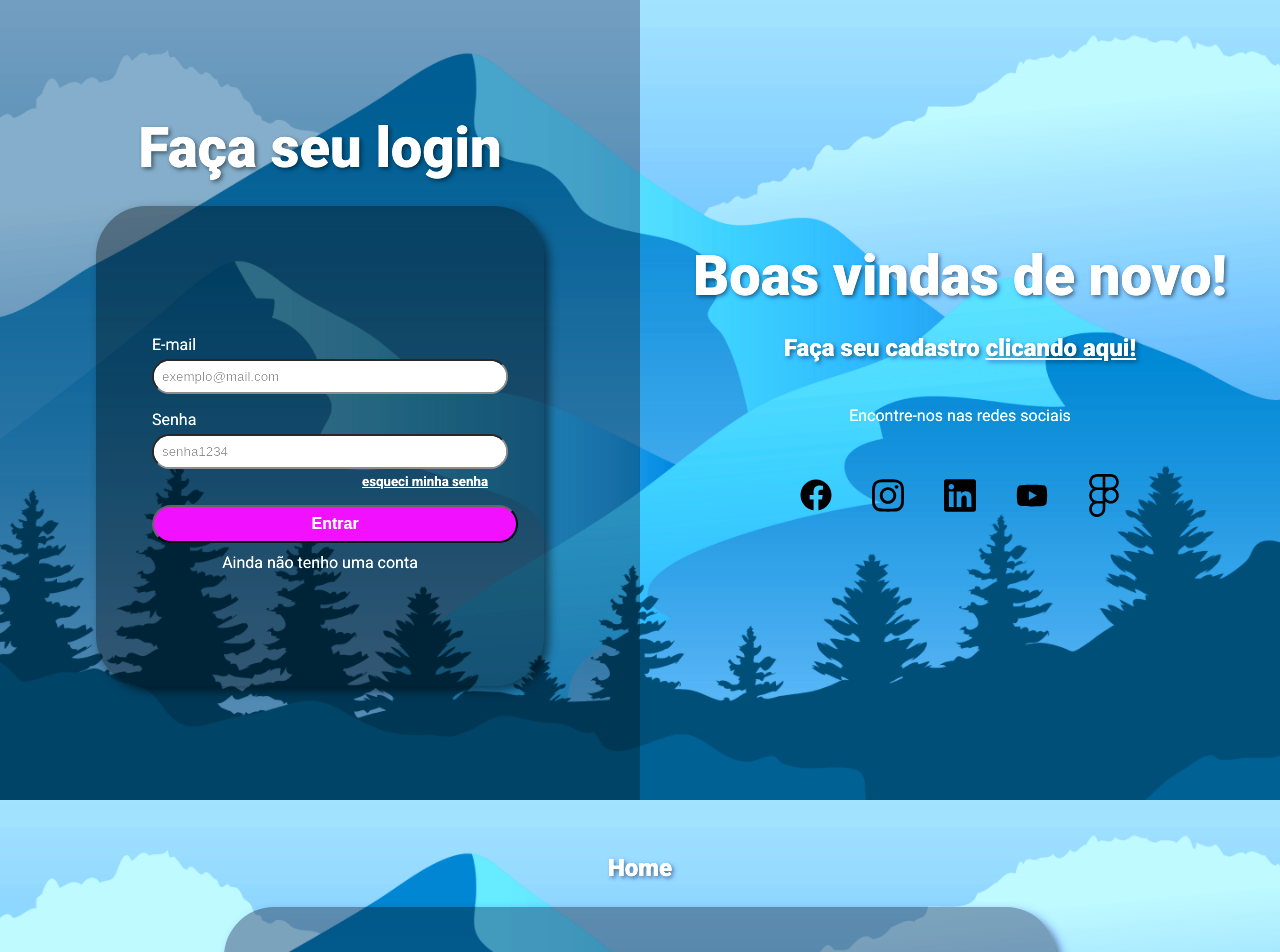
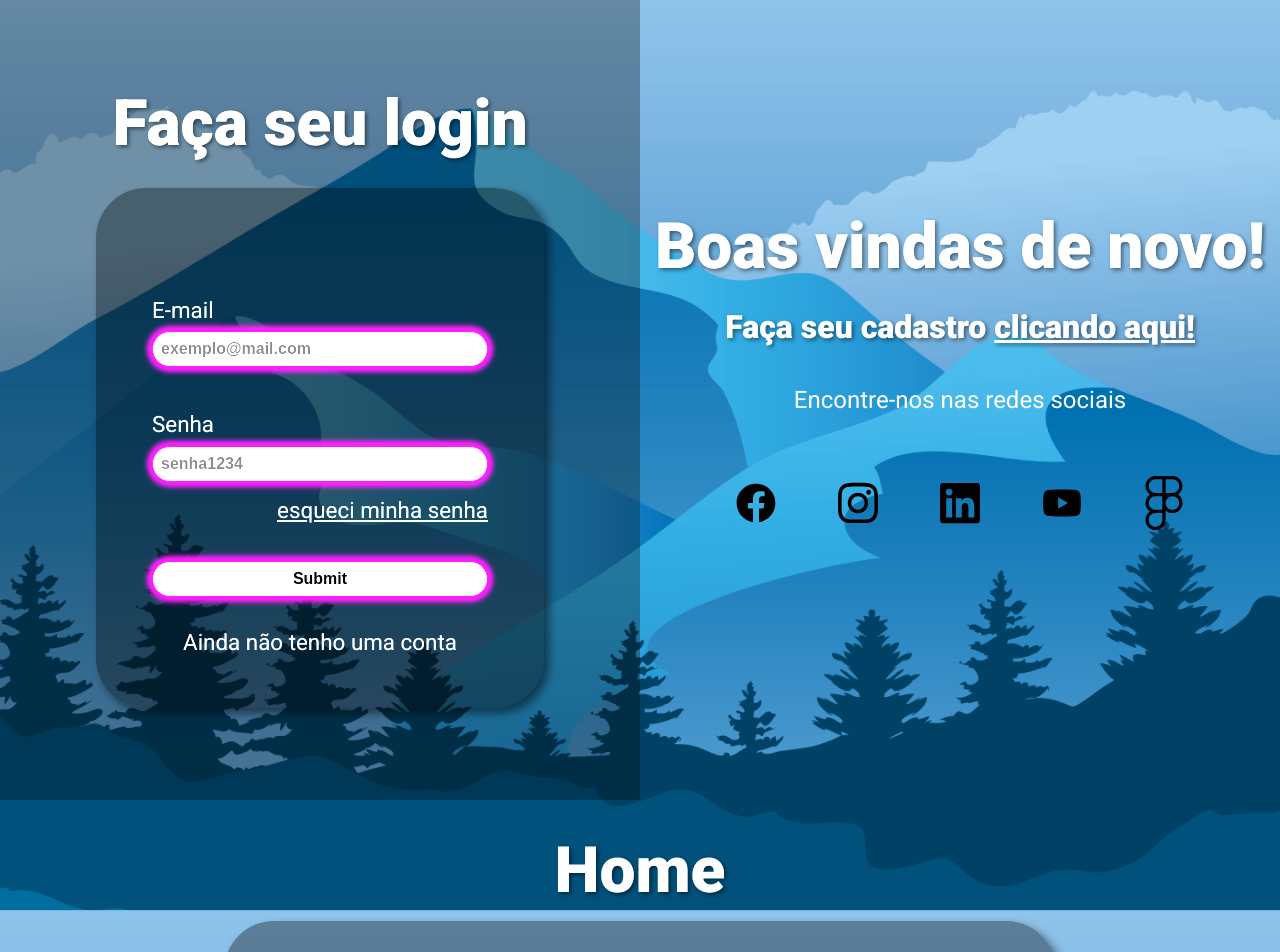
Before and after one commit to thiagocarvalhodemello/LoginPage, a plain HTML site: page index.html in a window 1280 px wide. Shown: the top 952 px of the page. Drawn offline with Linux system fonts and the light colour scheme.

Commit message:
refaturando codigo

```diff
--- a/index.html
+++ b/index.html
@@ -4,6 +4,7 @@
     <meta charset="UTF-8">
     <meta name="viewport" content="width=device-width, initial-scale=1.0">
     <title>LoginPage</title>
+    <link rel="stylesheet" href="/src/assets/css/reset.css">
     <link rel="stylesheet" href="/src/assets/css/style.css">
     <link rel="preconnect" href="https://fonts.googleapis.com">
     <link rel="preconnect" href="https://fonts.gstatic.com" crossorigin>
@@ -25,7 +26,7 @@
                         <h5><a href="#">esqueci minha senha</a></h5>
                     </div>
                     <div class="form-group">
-                        <button type="submit">Entrar</button>
+                        <input type="submit" placeholder="Entrar" >
                         <a href="#">Ainda não tenho uma conta</a>
                     </div>
                 </form>
--- /dev/null
+++ b/src/assets/css/reset.css
@@ -0,0 +1,48 @@
+/* http://meyerweb.com/eric/tools/css/reset/
+   v2.0 | 20110126
+   License: none (public domain)
+*/
+
+html, body, div, span, applet, object, iframe,
+h1, h2, h3, h4, h5, h6, p, blockquote, pre,
+a, abbr, acronym, address, big, cite, code,
+del, dfn, em, img, ins, kbd, q, s, samp,
+small, strike, strong, sub, sup, tt, var,
+b, u, i, center,
+dl, dt, dd, ol, ul, li,
+fieldset, form, label, legend,
+table, caption, tbody, tfoot, thead, tr, th, td,
+article, aside, canvas, details, embed,
+figure, figcaption, footer, header, hgroup,
+menu, nav, output, ruby, section, summary,
+time, mark, audio, video {
+	margin: 0;
+	padding: 0;
+	border: 0;
+	font-size: 100%;
+	font: inherit;
+	vertical-align: baseline;
+}
+/* HTML5 display-role reset for older browsers */
+article, aside, details, figcaption, figure,
+footer, header, hgroup, menu, nav, section {
+	display: block;
+}
+body {
+	line-height: 1;
+}
+ol, ul {
+	list-style: none;
+}
+blockquote, q {
+	quotes: none;
+}
+blockquote:before, blockquote:after,
+q:before, q:after {
+	content: '';
+	content: none;
+}
+table {
+	border-collapse: collapse;
+	border-spacing: 0;
+}
--- a/src/assets/css/style.css
+++ b/src/assets/css/style.css
@@ -11,6 +11,11 @@
 }
 body{
     font-family: 'Roboto', sans-serif;
+    background-image: url('../img/Fundo.png');
+    filter: brightness(1.2);
+    background-size: cover;
+    background-position: center;
+    background-attachment: fixed;
     overflow: hidden;
 }
 
@@ -18,10 +23,7 @@ body{
 #container, #cadastro {
     display: flex;
     height: 100vh; /* Usando 100% da altura da janela do navegador */
-    background-image: url('../img/Fundo.png');
-    filter: brightness(1.2);
-    background-size: cover;
-    background-position: center;
+
 }
 
 /* Estilizando div à esquerda */
@@ -37,15 +39,14 @@ body{
 h1 {
     color: white;
     text-shadow: 2px 2px 4px rgba(0, 0, 0, 0.5);
-    margin-bottom: 25px;
-    font-size: 3.5em;
+    margin-bottom: 5%;
+    font-size: 4em;
     font-weight: 900;
 }
 h2{
     color: white;
     text-shadow: 2px 2px 4px rgba(0, 0, 0, 0.5);
-    margin-bottom: 25px;
-    font-size: 1.5em;
+    font-size: 2em;
     font-weight: 900;
 }
 .login-box {
@@ -53,40 +54,64 @@ h2{
     align-items: center;
     justify-content: center;
     width: 70%;
-    height: 60%;
+    height: 65%;
     background-color: white;
     border-radius: 50px;
     box-shadow: 5px 5px 10px rgba(0, 0, 0, 0.5);
     background: rgba(0, 0, 0, 0.35);
 }
-form{
-    width: 70%;
+.form-group{
+    display: flex;
+    flex-direction: column;
+    justify-content: space-between;
+    margin: 30px 0 30px 0;
+}
+.login-box form{
+    width: 75%;
+    height: 75%;
     color: white;
     font-size: 1em;
 }
-.form-group{
-    display: flex;
-    flex-direction: column;
-}
 .form-group label{
+    font-size: 1.4em;
     margin-top: 1rem;
 }
 
 .form-group input{
-    width: 100%;
     padding: 0.5rem;
-    margin-top: 5px;
+    font-size: 1em;
+    margin-top: 3%;
+    font-weight: 900;
+    border: 1px solid var(--cor-secundaria);
     border-radius: 25px;
+    box-shadow: 0px 0px 5px 5px var(--cor-secundaria);
     outline: none!important;
+    transition: color 0.2s ease;
+}
+
+.form-group input:hover{
+    color: rgb(116, 109, 109);
+    background-color: var(--cor-terciaria);
 }
 
 .form-group input:focus{
-    border: 3px solid var(--cor-secundaria); /* Nova cor da borda quando em foco */
+    background-color: var(--cor-terciaria);
 }
 
+.form-group a{
+    font-size: 1.4em;
+    margin-top: 10%;
+    text-align: center;
+    color: white;
+    text-decoration: none;
+}
+.form-group a:hover{
+    color: var(--cor-primaria);
+
+}
 .form-group h5{
     width: 100%;
-    margin-top: 5px;
+    margin-top: 5%;
     text-align: end;
 }
 .form-group h5 a{
@@ -95,35 +120,9 @@ form{
 }
 .form-group h5 a:hover{
     color: var(--cor-primaria);
-    font-size: 1.01em;
-    font-weight: 900;
 }
-.form-group button{
-    width: 109%;
-    padding: 0.5rem;
-    border-radius: 25px;
-    margin-top: 1rem;
-    color: white;
-    font-size: 1em;
-    font-weight: 900;
-    background-color: var(--cor-primaria);
-    transition: color 0.2s ease;
-}
-.form-group button:hover{
-    color: rgb(116, 109, 109);
-    background-color: var(--cor-terciaria);
-    border: 2px solid var(--cor-secundaria);
-}
-.form-group a{
-    margin-top: 10px;
-    text-align: center;
-    color: white;
-    text-decoration: none;
-}
-.form-group a:hover{
-    color: var(--cor-primaria);
 
-}
+
 /* Estilizando div à direita */
 .right-div {
     flex: 1; /* A segunda div também ocupará a metade do espaço disponível */
@@ -142,24 +141,24 @@ form{
 }
 .right-div p{
     color: white;
-    font-size: 1em;
-    margin-top: 3%;
+    font-size: 1.5em;
+    margin-top: 7%;
 
 }
 .social-media{
-    width: 50%;
-    height: 15%;
+    width: 70%;
+    height: 20%;
     margin-top: 2%;
     display: flex;
     justify-content: space-between;
     align-items: center;
 }
 .social-media a {
-    width: 10%;
+    width: 9%;
     transition: color 0.5s ease;
 }
 .social-media a:hover{
-    margin-top: 15%;
+    margin-top: 10%;
     width: 30%;
 }
 #cadastro{
@@ -180,12 +179,16 @@ form{
     border-radius: 50px;
     box-shadow: 5px 5px 10px rgba(0, 0, 0, 0.5);
     background: rgba(0, 0, 0, 0.35);
+    color: white;
 }
 .box-form h1,form{
     width: 75%;
 }
 .box-form h1{
     margin-top: 10%;
+}
+#cadastro h2{
+    margin-bottom: 10%;
 }
 .box-form form{
     margin-bottom: 10%;
@@ -195,8 +198,10 @@ form{
     width: 50%;
     display: flex;
     flex-direction: column;
+    margin-top: 15%;
 }
 .voltar-inicio{
+    font-size: 2em;
     color: white;
     text-decoration: none;
 }
@@ -206,21 +211,34 @@ form{
 
 
 .box-form label{
-    margin-top: 1rem;
+    font-size: 1.4em;
+    margin-top: 10%;
 }
 
 .box-form input{
     width: 80%;
     padding: 0.5rem;
-    margin-top: 5%;
+    margin-top: 3%;
     border-radius: 25px;
     outline: none!important;
     justify-content: center;
     align-items: center;
+
+    font-size: 1em;
+    font-weight: 900;
+    border: 1px solid var(--cor-secundaria);
+    box-shadow: 0px 0px 5px 5px var(--cor-secundaria);
+    outline: none!important;
+    transition: color 0.2s ease;
 }
 
 .box-form input:focus{
-    border: 3px solid var(--cor-secundaria); /* Nova cor da borda quando em foco */
+    color: rgb(116, 109, 109);
+    background-color: var(--cor-terciaria);
+}
+
+.box-form input:hover{
+    background-color: var(--cor-terciaria);
 }
 
 .coluna {
@@ -243,13 +261,13 @@ form{
     font-weight: 900;
     color: white;
     margin-left: 110px;
+    margin-top: 10%;
     margin-bottom: 10px;
     background-color: var(--cor-primaria);
 }
 .enviar input:hover{
     color: rgb(116, 109, 109);
     background-color: var(--cor-terciaria);
-    border: 2px solid var(--cor-secundaria);
 }
 @media (max-width: 768px) {
     /* Estilos para telas menores ou iguais a 768px */
```
